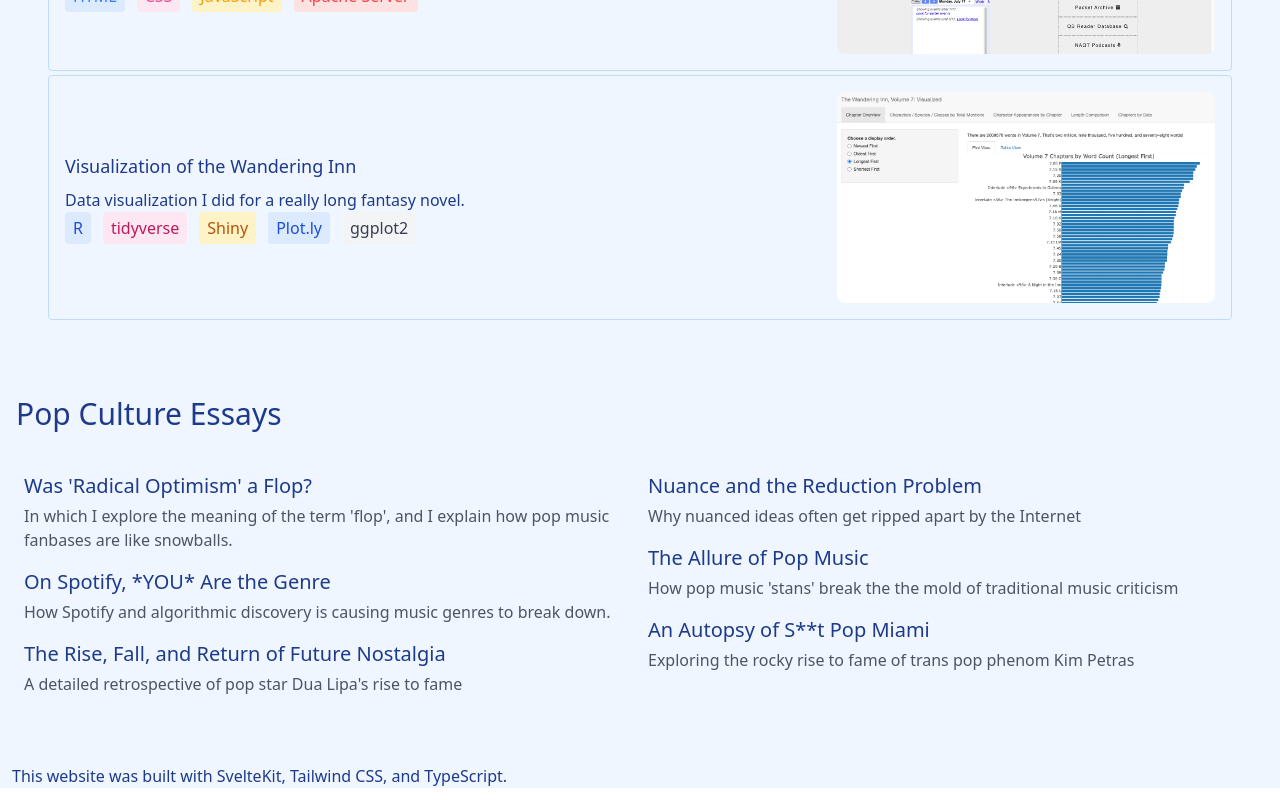
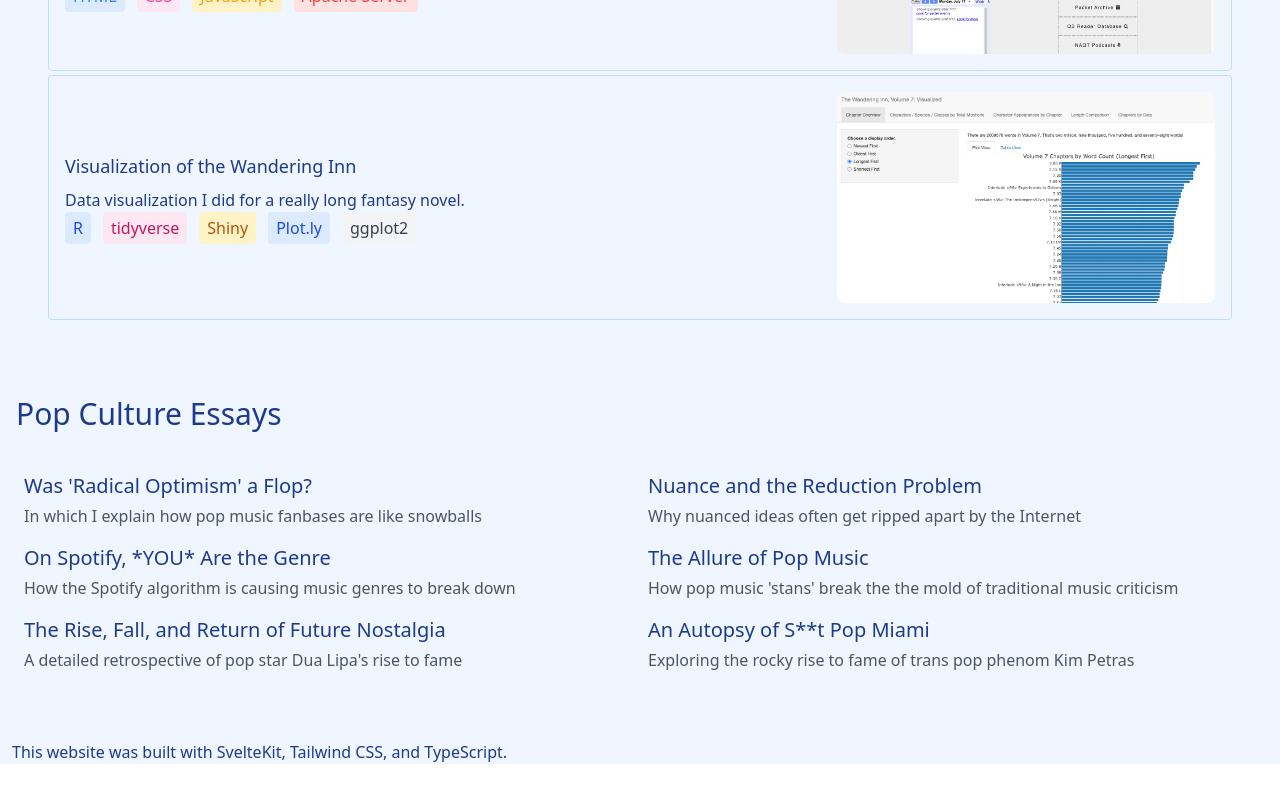
Before and after one commit to stackofstarfruit/kevin-kodama, a SvelteKit app: page / in a window 1280 px wide. Shown: the part 827-1627 px from the top of the page. After the commit the page ends 1603 px from the top, so only its background shows below. Built offline with nearby package versions, Linux system fonts and the light colour scheme.

Commit message:
Update with new resume and descriptions

```diff
--- a/src/components/Essays.svelte
+++ b/src/components/Essays.svelte
@@ -9,12 +9,12 @@
       <Essay
         title="Was 'Radical Optimism' a Flop?"
         link="https://synthpop.substack.com/p/was-radical-optimism-a-flop"
-        description="In which I explore the meaning of the term 'flop', and I explain how pop music fanbases are like snowballs."
+        description="In which I explain how pop music fanbases are like snowballs"
       />
       <Essay
         title="On Spotify, *YOU* Are the Genre"
         link="https://synthpop.substack.com/p/on-spotify-you-are-the-genre"
-        description="How Spotify and algorithmic discovery is causing music genres to break down."
+        description="How the Spotify algorithm is causing music genres to break down"
       />
       <Essay
         title="The Rise, Fall, and Return of Future Nostalgia"
--- a/src/routes/popheads-chart/+page.svelte
+++ b/src/routes/popheads-chart/+page.svelte
@@ -20,7 +20,8 @@
 </svelte:head>
 
 <body class="bg-blue-50 text-blue-900 p-6">
-  <h1 class="text-4xl px-4 mt-10 mb-10">Popheads Chart (Summer 2020 - Summer 2023)</h1>
+  <h1 class="text-4xl px-4 mt-10 mb-5">Popheads Chart (Summer 2020 - Summer 2023)</h1>
+  <p class="ml-4">(takes a while to load the first time, click the link <u><a href="https://popheads-chart-cs0o.onrender.com/">here</a></u> for easier browsing)</p>
 
   {#if loading}
   <div id="new-site-loading" class="border-solid border-black border-2 w-5/6 h-96 my-8 mx-auto flex items-center justify-center">
```
